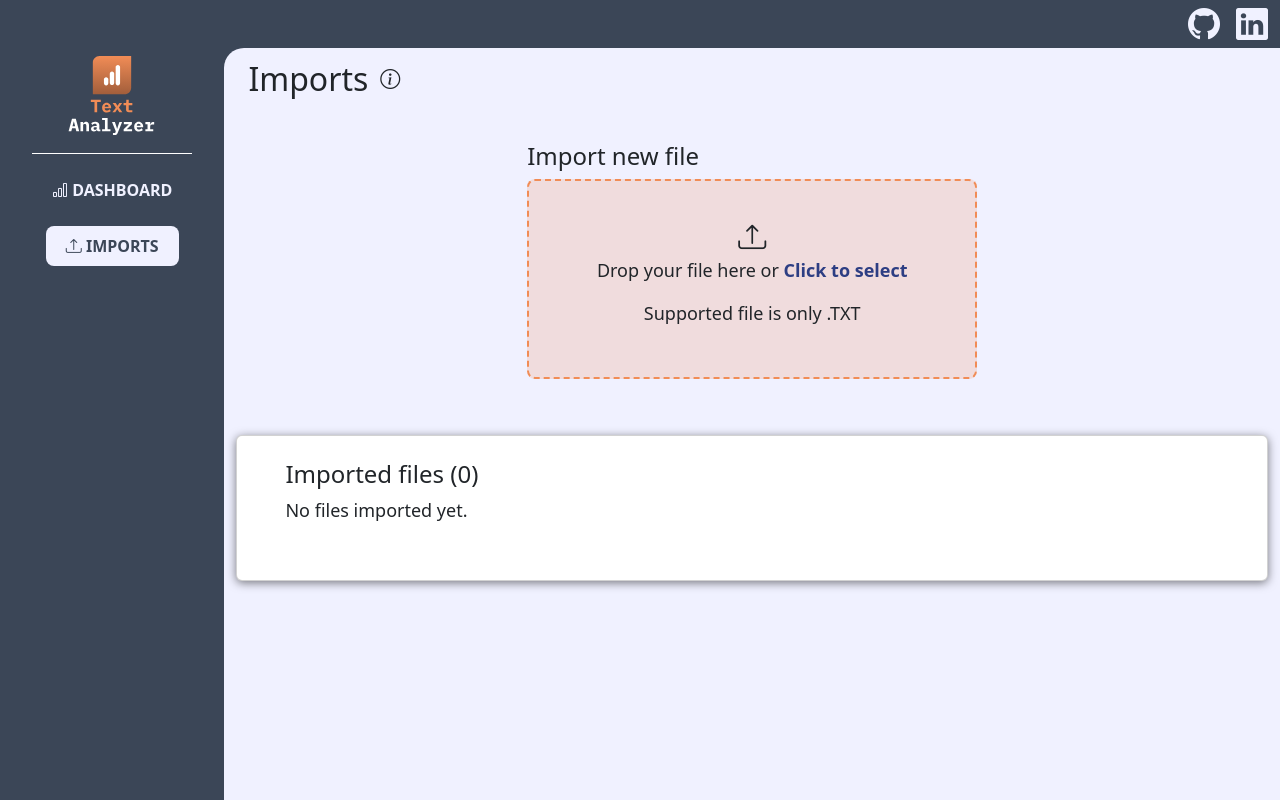
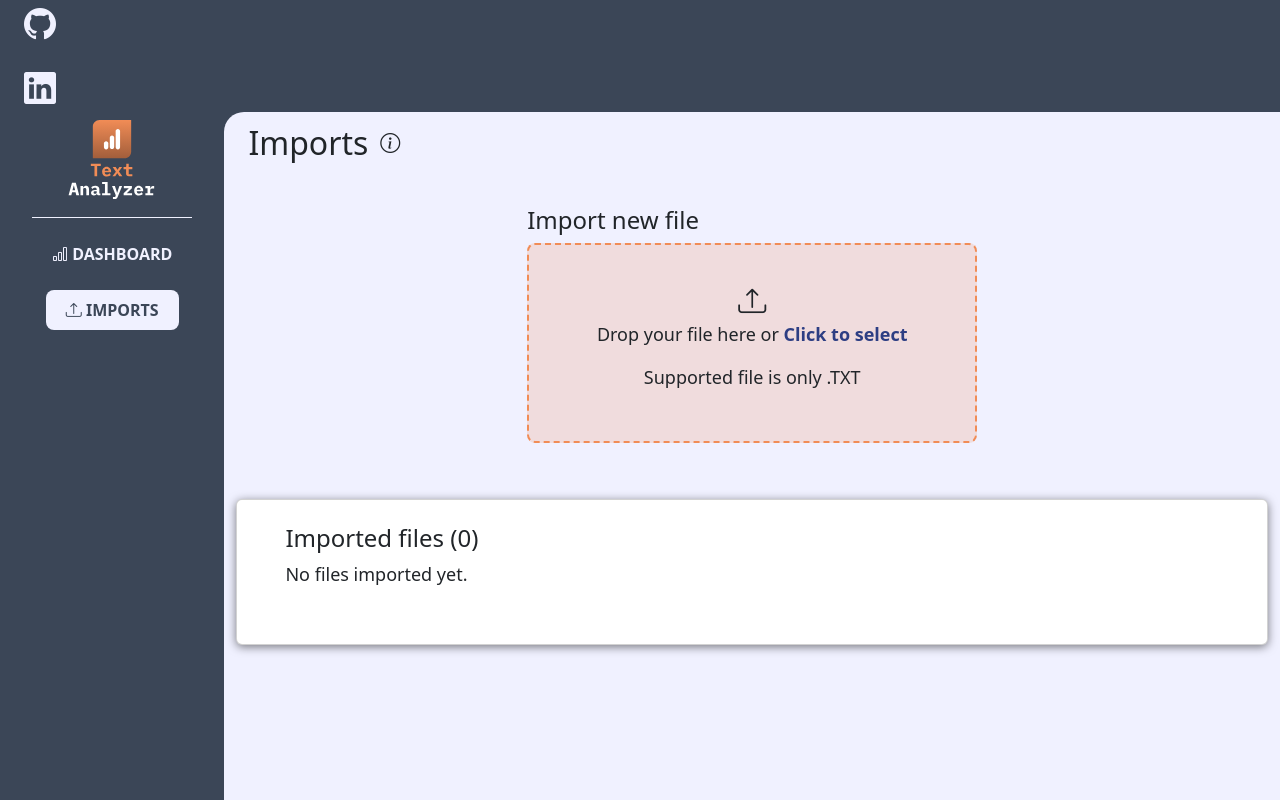
Before and after one commit to mvp-base/mvp-text-analyzer, a React (Create React App) app: page /imports in a window 1280 px wide. Built offline with nearby package versions, Linux system fonts and the light colour scheme.

Commit message:
styles refactor complete

```diff
--- a/src/App.module.scss
+++ b/src/App.module.scss
@@ -32,6 +32,12 @@
   }
 }
 
+.nav-body-container {
+  display: flex;
+  flex-direction: row;
+  flex-grow: 1;
+}
+
 .body {
   flex-grow: 1;
   background-color: $light;
--- a/src/App.tsx
+++ b/src/App.tsx
@@ -28,7 +28,7 @@ export default function App() {
           <Row>
             <Links direction="row" />
           </Row>
-          <Row className="d-flex flex-row flex-grow-1">
+          <Row className={styles['nav-body-container']}>
             <Col xs="auto">
               <Navigation direction="column" />
             </Col>
--- a/src/components/Links.module.scss
+++ b/src/components/Links.module.scss
@@ -1,7 +1,15 @@
 @import '../styles/global.scss';
 
 .links-container {
-    display: flex;
-    gap: 16px;
-    justify-content: end;
+  display: flex;
+  gap: 16px;
+  justify-content: end;
+
+  &.row {
+    flex-direction: row;
+  }
+
+  &.column {
+    flex-direction: column;
+  }
 }
--- a/src/components/Links.tsx
+++ b/src/components/Links.tsx
@@ -9,9 +9,7 @@ export default function Links(props: ILinks) {
   const { direction } = props;
 
   return (
-    <Container
-      className={`${styles['links-container']} flex-${direction}`}
-    >
+    <Container className={`${styles['links-container']} ${styles[direction]}`}>
       <a
         href="https://github.com/vanm30"
         target="_blank"
--- a/src/components/Navigation.module.scss
+++ b/src/components/Navigation.module.scss
@@ -5,6 +5,14 @@
   flex-grow: 1;
   padding: 24px 0;
   gap: 16px;
+
+  &.row {
+    flex-direction: row;
+  }
+
+  &.column {
+    flex-direction: column;
+  }
 }
 
 .nav-link {
@@ -18,11 +26,11 @@
   color: $light;
   text-decoration: none;
   transition: background-color 0.3s ease;
-}
 
-.nav-link:hover {
+  &:hover {
     color: $dark;
     background-color: $light;
+  }
 }
 
 .active-nav-link {
--- a/src/components/Navigation.tsx
+++ b/src/components/Navigation.tsx
@@ -34,21 +34,14 @@ function NavEntry(props: INavigationButton) {
 export default function Navigation(props: INavigation) {
   const { direction } = props;
 
-  if (direction === 'column') {
-    return (
-      <Navbar className={`${styles['nav']} flex-${direction}`}>
-        <img src={logoText} alt="Logo" />
-        <div className="horizontal-separator bg-white" />
-        <NavEntry to="/" icon="bi bi-bar-chart" text="DASHBOARD" />
-        <NavEntry to="/imports" icon="bi bi-upload" text="IMPORTS" />
-      </Navbar>
-    );
-  } else
-    return (
-      <Navbar className={`${styles['nav']} flex-${direction}`}>
-        <img src={logo} alt="Logo" />
-        <NavEntry to="/" icon="bi bi-bar-chart" text="DASHBOARD" />
-        <NavEntry to="/imports" icon="bi bi-upload" text="IMPORTS" />
-      </Navbar>
-    );
+  return (
+    <Navbar className={`${styles['nav']} ${styles[direction]}`}>
+      <img src={direction === 'column' ? logoText : logo} alt="Logo" />
+      {direction === 'column' && (
+        <div className="horizontal-separator-light" />
+      )}
+      <NavEntry to="/" icon="bi bi-bar-chart" text="DASHBOARD" />
+      <NavEntry to="/imports" icon="bi bi-upload" text="IMPORTS" />
+    </Navbar>
+  );
 }
--- a/src/pages/Dashboard.module.scss
+++ b/src/pages/Dashboard.module.scss
@@ -1,8 +1,17 @@
 @import '../styles/global.scss';
 
-.dashboard-container{
-    display: flex;
-    flex-direction: column;
-    justify-content: start;
-    align-items: center;
+.dashboard-container {
+  display: flex;
+  flex-direction: column;
+  justify-content: start;
+  align-items: center;
 }
+
+.line-analysis-row {
+  margin-top: 16px;
+  margin-bottom: 16px;
+}
+
+.separator-margin {
+  margin-bottom: 12px;
+}
--- a/src/pages/Dashboard.tsx
+++ b/src/pages/Dashboard.tsx
@@ -6,7 +6,6 @@ import { Container, Form } from 'react-bootstrap';
 import styles from './Dashboard.module.scss';
 import { IDashboardData } from '../interfaces/global';
 import PageHeader from '../components/PageHeader';
-import InfoPopOver from '../components/InfoPopOver';
 import {
   BarChart,
   Bar,
@@ -19,7 +18,6 @@ import {
   PieChart,
   Cell,
 } from 'recharts';
-
 
 function EmptyDashboardContent() {
   return (
@@ -64,8 +62,7 @@ function DashboardContent({ globalTopics, rows }: IDashboardData) {
     <>
       <Container className="card">
         <div>
-        <h2>Overall file analysis</h2>
-
+          <h2>Overall file analysis</h2>
         </div>
         <ResponsiveContainer width="50%" height={300}>
           <PieChart>
@@ -91,8 +88,14 @@ function DashboardContent({ globalTopics, rows }: IDashboardData) {
         {rows.map((row, index) => {
           if (row) {
             return (
-              <Container fluid className="my-4" key={index}>
-                <div className="horizontal-separator bg-dark mb-3" />
+              <Container
+                fluid
+                className={styles['line-analysis-row']}
+                key={index}
+              >
+                <div
+                  className={`${styles['separator-margin']}} horizontal-separator-dark`}
+                />
                 {processedText(row.rowText, row.entities)}
               </Container>
             );
--- a/src/pages/Imports.module.scss
+++ b/src/pages/Imports.module.scss
@@ -1,6 +1,6 @@
 @import '../styles/global.scss';
 
-.imports-container{
+.imports-container {
   display: flex;
   flex-direction: column;
   justify-content: start;
@@ -19,13 +19,13 @@
   height: 200px;
   cursor: pointer;
   transition: background-color 0.3s ease, border 0.3s ease;
-}
 
-.dropzone.processing {
+  &.processing {
     border: 2px dashed rgba($dark, 0.1);
   }
 
-.dropzone:hover {
+  &:hover {
     background-color: rgba($tetriary, 0.1);
     border: 2px dashed $dark;
   }
+}
--- a/src/pages/Imports.tsx
+++ b/src/pages/Imports.tsx
@@ -90,7 +90,9 @@ export default function Imports() {
         <h2>Import new file</h2>
         <div
           {...getRootProps({
-            className: `${styles['dropzone']} ${fileProcessing ? 'processing' : ''}`,
+            className: `${styles['dropzone']} ${
+              fileProcessing && styles['processing']
+            }`,
           })}
         >
           <input {...getInputProps()} />
--- a/src/styles/global.scss
+++ b/src/styles/global.scss
@@ -8,14 +8,14 @@ $success: #2fbbb4;
 $warning: #e7da24;
 
 $theme-colors: (
-    "primary": $primary,
-    "secondary": $secondary,
-    "tetriary": $tetriary,
-    "light": $light,
-    "dark": $dark,
-    "danger": $danger,
-    "success": $success,
-    "warning": $warning
+  'primary': $primary,
+  'secondary': $secondary,
+  'tetriary': $tetriary,
+  'light': $light,
+  'dark': $dark,
+  'danger': $danger,
+  'success': $success,
+  'warning': $warning,
 );
 
 // Import Sass AFTER defining custom colors
@@ -36,7 +36,6 @@ h2 {
 p {
   font-size: large;
 }
-
 
 // Adapt Bootstrap components
 .container-fluid {
@@ -75,10 +74,17 @@ p {
 }
 
 .text-soft {
-    font-weight: lighter
+  font-weight: lighter;
 }
 
-.horizontal-separator {
+.horizontal-separator-dark {
   width: 80%;
   height: 1px;
+  background-color: $dark;
 }
+
+.horizontal-separator-light {
+  width: 80%;
+  height: 1px;
+  background-color: $light;
+}
```
Lines whose indentation alone changed are shown as unchanged.
